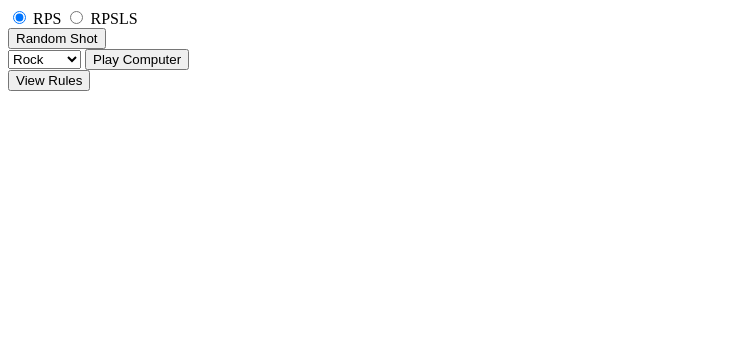
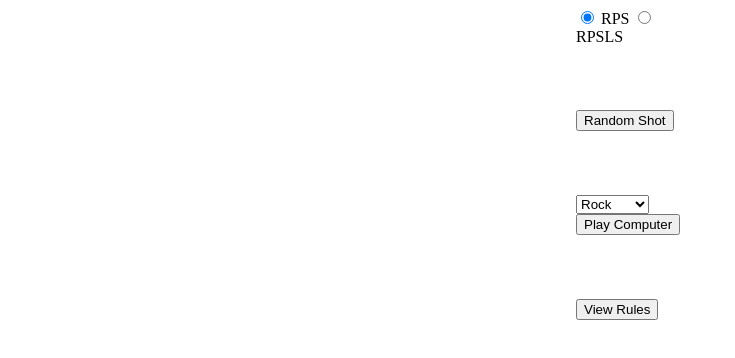
Before and after one commit to comp426-2023-spring/e02-aidanbh, a website: page public/index.html in a window 1280 px wide. Shown: the whole page, without its empty margins (0-735 px from the left). Drawn offline with Linux system fonts and the light colour scheme.

Commit message:
basic margins for divs

```diff
--- a/public/styles.css
+++ b/public/styles.css
@@ -1,4 +1,12 @@
 body {
+
+}
+
+div {
+    margin-bottom: 4em;
+    margin-left: auto;
+    margin-right: auto;
+    width: 8em
 }
 
 h1 {
```
